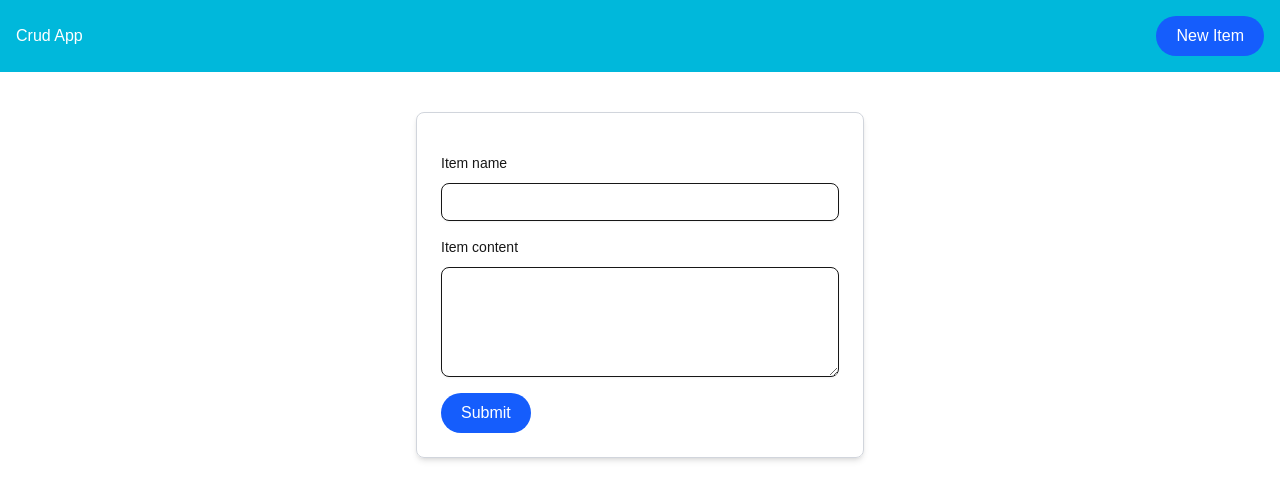
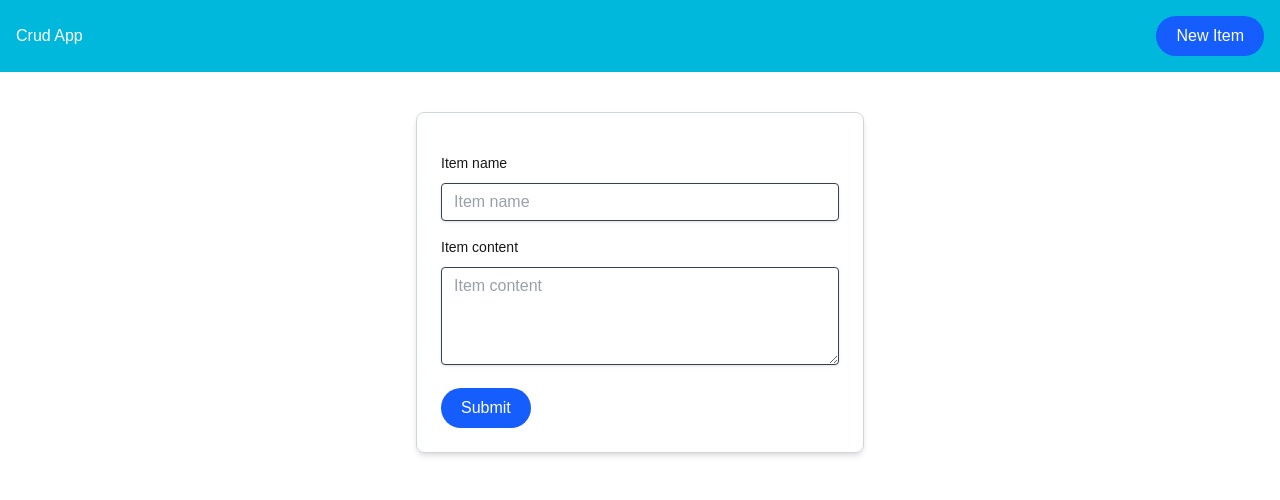
Before and after one commit to emadElnagar/Next-Crud, a Next.js app: page /items/new in a window 1280 px wide. Shown: the top 500 px of the page. Built offline with nearby package versions, Linux system fonts and the light colour scheme.

Commit message:
Restyling new item form

```diff
--- a/src/app/items/new/page.tsx
+++ b/src/app/items/new/page.tsx
@@ -49,8 +49,10 @@
           id="name"
           value={name}
           onChange={(e) => setName(e.target.value)}
-          className="bg-neutral-secondary-medium border border-default-medium text-heading text-sm rounded-lg
-          focus:ring-brand focus:border-brand block w-full px-2.5 py-2 shadow-xs"
+          className="shadow appearance-none border rounded w-full py-2 px-3 text-gray-700 leading-tight
+          focus:outline-none
+          focus:shadow-outline"
+          placeholder="Item name"
           required
         />
       </div>
@@ -66,8 +68,9 @@
           rows={4}
           value={content}
           onChange={(e) => setContent(e.target.value)}
-          className="bg-neutral-secondary-medium border border-default-medium text-heading text-sm rounded-lg
-          focus:ring-brand focus:border-brand block w-full p-3.5 shadow-xs "
+          className="shadow appearance-none border rounded w-full py-2 px-3 text-gray-700 leading-tight
+          focus:outline-none focus:shadow-outline"
+          placeholder="Item content"
         ></textarea>
       </div>
 
```
